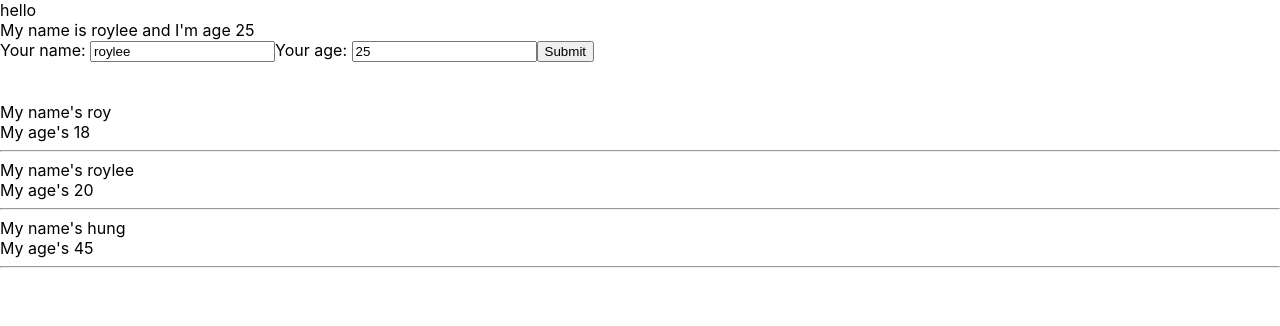
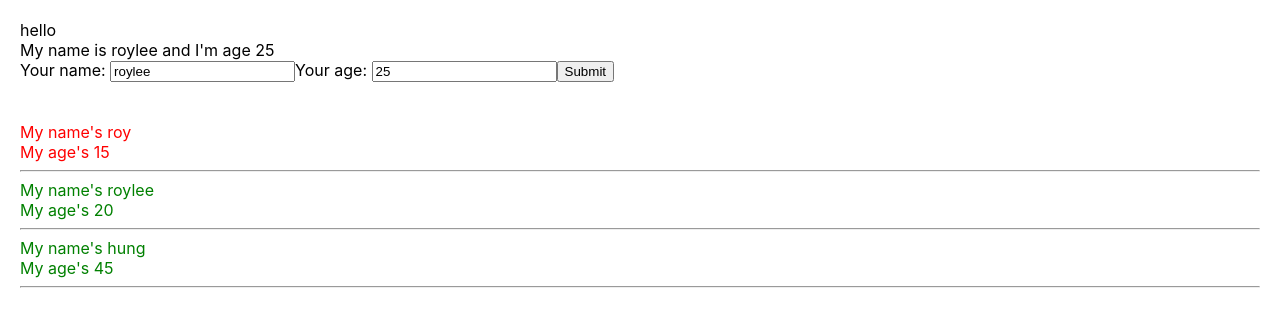
Before and after one commit to roymhung/Quizlet-web, a React (Create React App) app: page / in a window 1280 px wide. Shown: the top 326 px of the page. Built offline with nearby package versions, Linux system fonts and the light colour scheme.

Commit message:
cau dk if else

```diff
--- a/src/App.css
+++ b/src/App.css
@@ -1,4 +1,14 @@
+.red{
+  color: red;
+}
+
+.green{
+  color: green;
+}
+
+
 body {
+  padding: 20px;
   margin: 0;
   font-family: -apple-system, BlinkMacSystemFont, 'Segoe UI', 'Roboto', 'Oxygen',
     'Ubuntu', 'Cantarell', 'Fira Sans', 'Droid Sans', 'Helvetica Neue',
--- a/src/components/DisplayInfor.js
+++ b/src/components/DisplayInfor.js
@@ -6,18 +6,30 @@ class DisplayInfor extends React.Component {
     //destructuring array/object
     //const listusers = this.props.listUsers;
     const { listUsers } = this.props;
-    console.log(listUsers);
+    // console.log(listUsers);
+    // console.table(listUsers);
     //props => viết tất properties
     return (
       <div>
-        { listUsers.map((user,index) => {
+        {listUsers.map((user, index) => {
+          console.log(">>> check map user", user);
+          if (+user.age > 18) {
             return (
-              <div key={user.id}>
+              <div key={user.id} className="green">
                 <div>My name's {user.name}</div>
                 <div>My age's {user.age}</div>
                 <hr />
               </div>
             );
+          } else {
+            return (
+              <div key={user.id} className="red">
+                <div>My name's {user.name}</div>
+                <div>My age's {user.age}</div>
+                <hr />
+              </div>
+            );
+          }
         })}
         {/* <div>My name's {name}</div>
         <div>My age's {age}</div>
--- a/src/components/MyComponent.js
+++ b/src/components/MyComponent.js
@@ -8,7 +8,7 @@ import UserInfor from "./UserInfor";
 class MyComponent extends React.Component {
   state = {
     listUsers: [
-      { id: 1, name: "roy", age: "18" },
+      { id: 1, name: "roy", age: "15" },
       { id: 2, name: "roylee", age: "20" },
       { id: 3, name: "hung", age: "45" },
     ],
--- a/src/index.js
+++ b/src/index.js
@@ -8,9 +8,9 @@ import store from './redux/store';
 const root = ReactDOM.createRoot(document.getElementById('root'));
 root.render(
   <Provider store={store}>
-    <React.StrictMode>
+    {/* <React.StrictMode> */}
       <App />
-    </React.StrictMode>
+    {/* </React.StrictMode> */}
   </Provider>
 );
 
```
